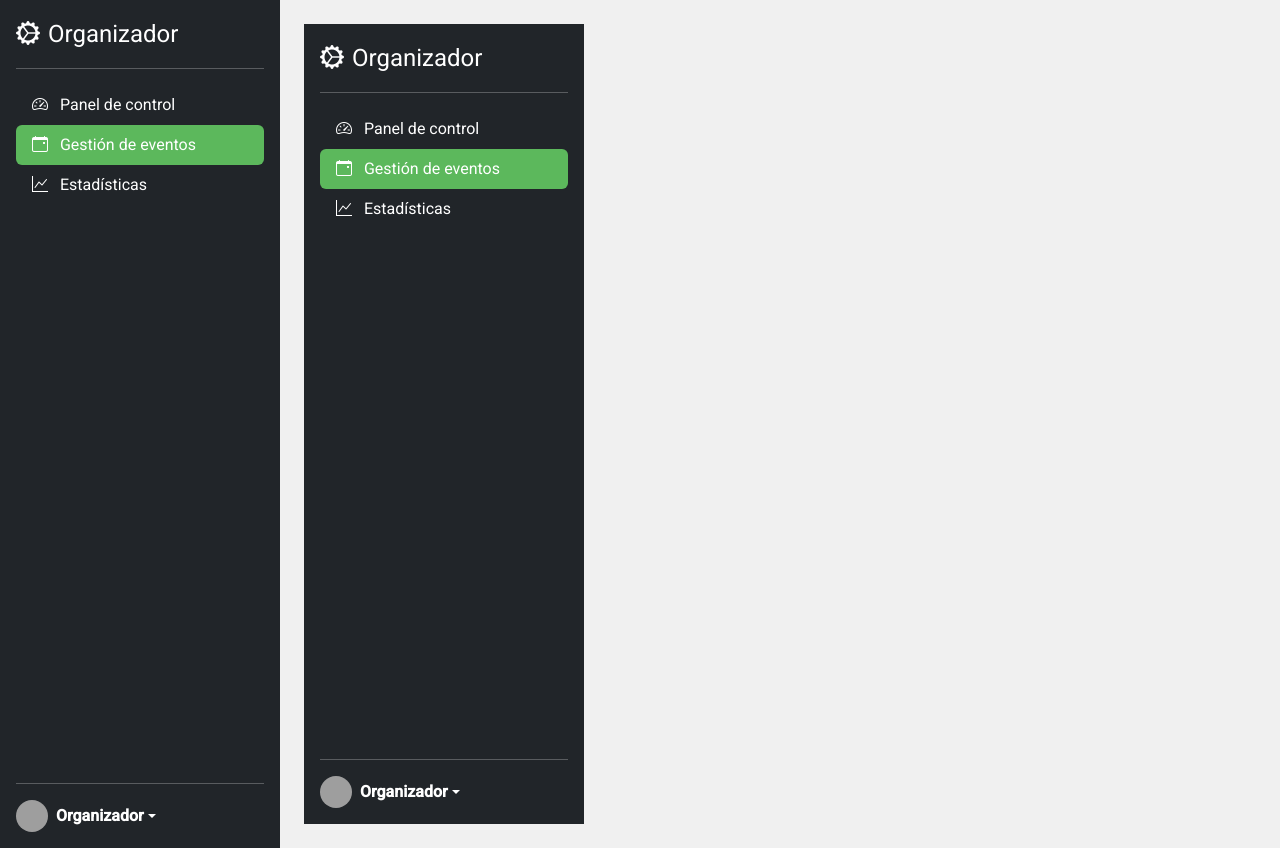
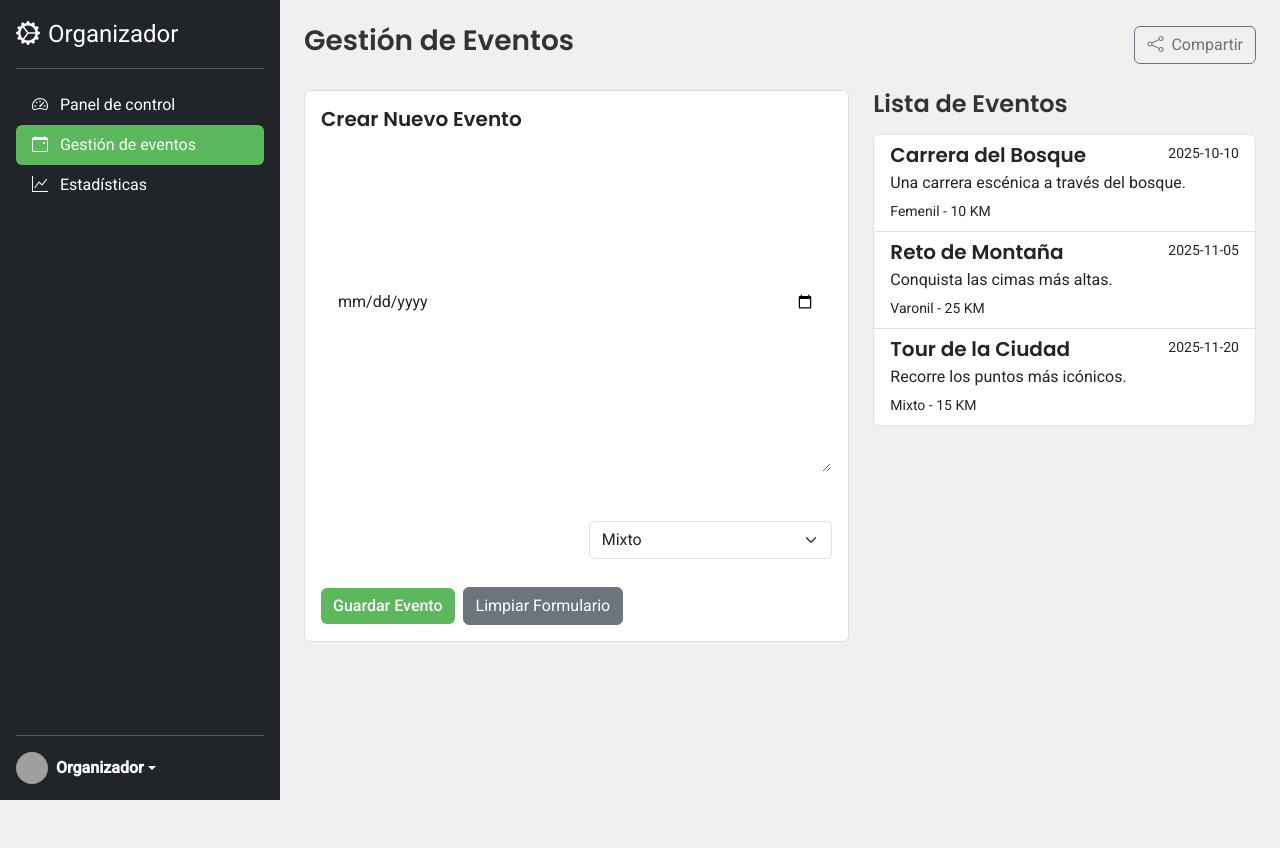
Before and after one commit to Maripneitor/Proyecto-Ciclismo, a React (Vite) app: page /organizer/events in a window 1280 px wide. After the commit the page ends 800 px from the top, so only its background shows below. Built offline with nearby package versions, Linux system fonts and the light colour scheme; grey boxes are pictures that could not be loaded.

Commit message:
Ya soluciones los bugs-Mario

```diff
--- a/src/pages/DashboardPage.jsx
+++ b/src/pages/DashboardPage.jsx
@@ -1,6 +1,6 @@
 // src/pages/DashboardPage.jsx
 import React from 'react';
-import OrganizerLayout from '../layouts/OrganizerLayout';
+// Quitamos la importación de OrganizerLayout que ya no se necesita aquí
 
 const StatCard = ({ title, value, icon, color }) => (
   <div className="col-md-4">
@@ -17,8 +17,9 @@ const StatCard = ({ title, value, icon, color }) => (
 );
 
 function DashboardPage() {
+  // Simplemente retornamos el contenido directo, sin el <OrganizerLayout>
   return (
-    <OrganizerLayout>
+    <>
       <h1 className="h3 mb-4">Panel de Control</h1>
       <div className="row">
         <StatCard title="Competidores Activos" value="56/70" icon="bi-bicycle" color="success" />
@@ -36,7 +37,7 @@ function DashboardPage() {
             <button className="btn btn-outline-success">Ver detalles del evento</button>
         </div>
       </div>
-    </OrganizerLayout>
+    </>
   );
 }
 
--- a/src/pages/EventManagementPage.jsx
+++ b/src/pages/EventManagementPage.jsx
@@ -1,13 +1,12 @@
 // src/pages/EventManagementPage.jsx
 import React, { useState } from 'react';
-import OrganizerLayout from '../layouts/OrganizerLayout';
+// Quitamos la importación de OrganizerLayout
 
 const initialEvents = [
     { id: 1, name: 'Carrera del Bosque', date: '2025-10-10', description: 'Una carrera escénica a través del bosque.', distance: 10, type: 'Femenil' },
     { id: 2, name: 'Reto de Montaña', date: '2025-11-05', description: 'Conquista las cimas más altas.', distance: 25, type: 'Varonil' },
     { id: 3, name: 'Tour de la Ciudad', date: '2025-11-20', description: 'Recorre los puntos más icónicos.', distance: 15, type: 'Mixto' }
 ];
-
 const emptyFormState = { id: null, name: '', date: '', description: '', distance: '', type: 'Mixto' };
 
 function EventManagementPage() {
@@ -15,6 +14,7 @@ function EventManagementPage() {
   const [formData, setFormData] = useState(emptyFormState);
   const [isEditing, setIsEditing] = useState(false);
 
+  // ... (toda la lógica de los handlers se mantiene igual)
   const handleInputChange = (e) => {
     const { name, value } = e.target;
     setFormData({ ...formData, [name]: value });
@@ -55,13 +55,14 @@ function EventManagementPage() {
   };
 
   return (
-    <OrganizerLayout>
+    <>
       <div className="d-flex justify-content-between align-items-center mb-4">
         <h1 className="h3">Gestión de Eventos</h1>
         <button className="btn btn-outline-secondary"><i className="bi bi-share me-1"></i> Compartir</button>
       </div>
 
       <div className="row">
+        {/* Columna del Formulario */}
         <div className="col-lg-7">
           <div className="card">
             <div className="card-body">
@@ -104,6 +105,7 @@ function EventManagementPage() {
           </div>
         </div>
 
+        {/* Columna de la Lista de Eventos */}
         <div className="col-lg-5">
           <h4 className="mb-3">Lista de Eventos</h4>
           <div className="list-group">
@@ -120,7 +122,7 @@ function EventManagementPage() {
           </div>
         </div>
       </div>
-    </OrganizerLayout>
+    </>
   );
 }
 
--- a/src/pages/StatisticsPage.jsx
+++ b/src/pages/StatisticsPage.jsx
@@ -1,6 +1,6 @@
 // src/pages/StatisticsPage.jsx
 import React from 'react';
-import OrganizerLayout from '../layouts/OrganizerLayout';
+// Quitamos la importación de OrganizerLayout
 import { BarChart, Bar, XAxis, YAxis, CartesianGrid, Tooltip, Legend, ResponsiveContainer } from 'recharts';
 
 function StatisticsPage() {
@@ -12,7 +12,7 @@ function StatisticsPage() {
   ];
 
   return (
-    <OrganizerLayout>
+    <>
       <div className="d-flex justify-content-between align-items-center mb-4">
         <h1 className="h3">Estadísticas del Evento</h1>
         <button className="btn btn-outline-primary">
@@ -62,7 +62,7 @@ function StatisticsPage() {
           </table>
         </div>
       </div>
-    </OrganizerLayout>
+    </>
   );
 }
 
```
